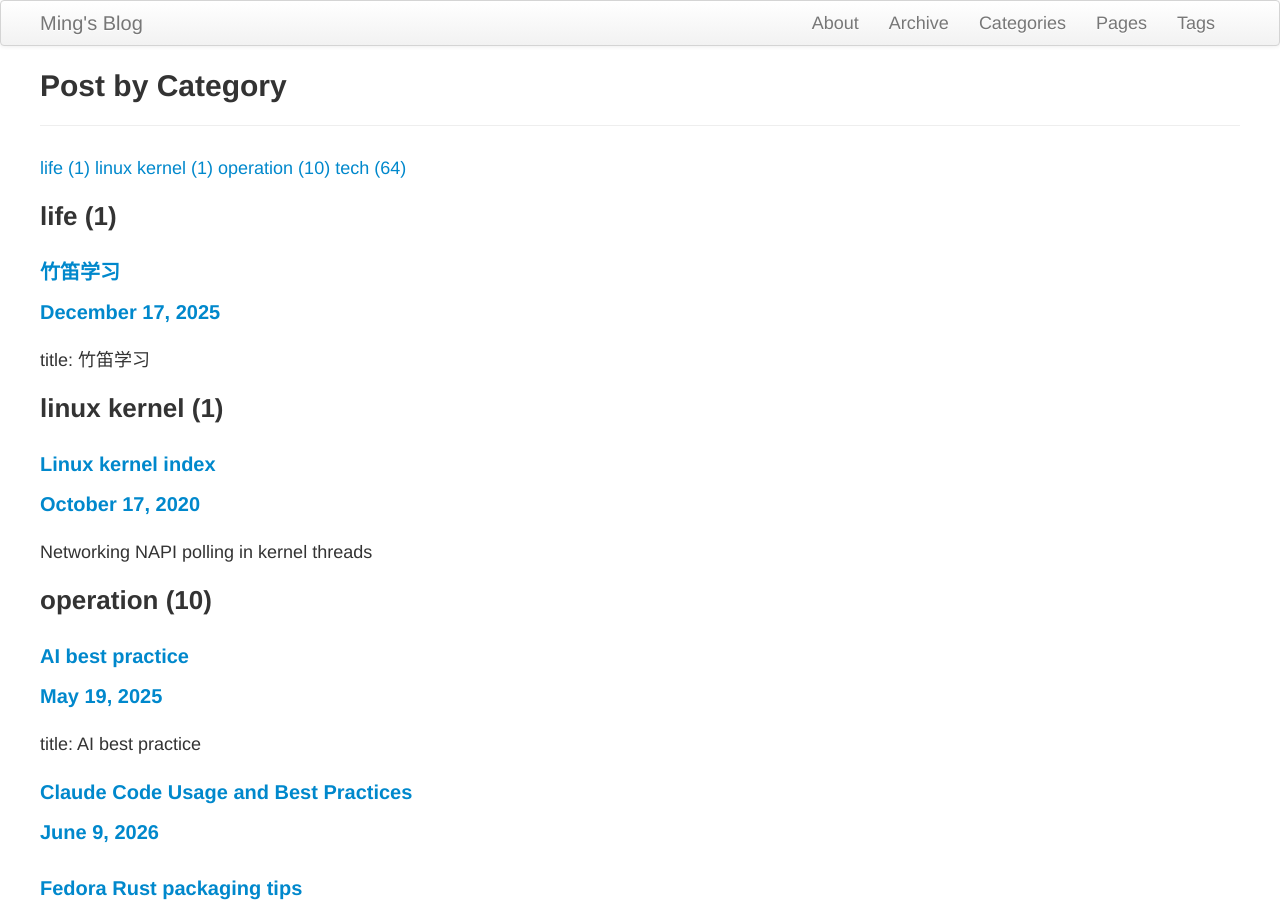
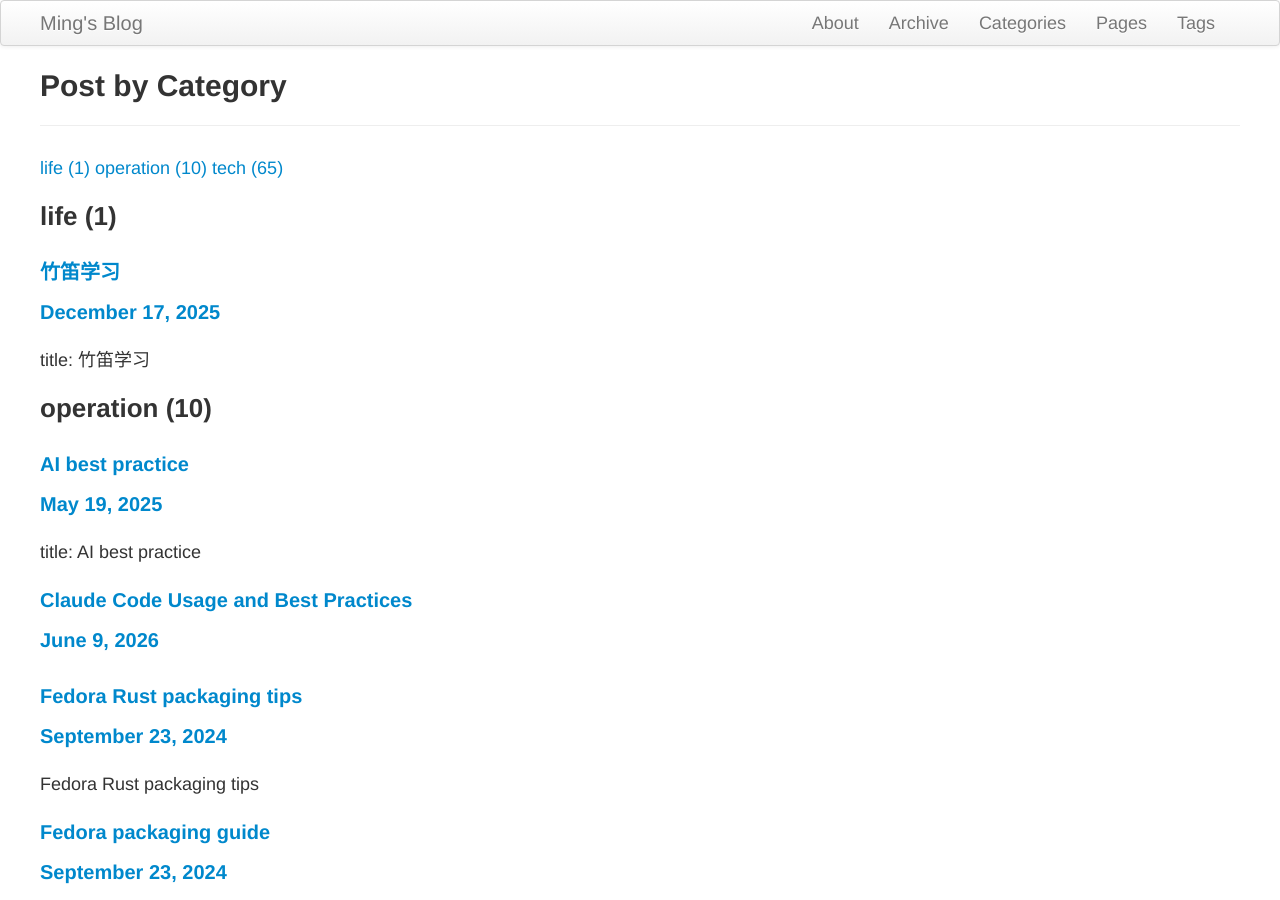
Before and after one commit to ming1/ming1.github.io, a Jekyll site: the page built from archivebycategory.md, in a window 1280 px wide and 900 px high. Built offline with Jekyll 4.4.1, drawn with Linux system fonts in a browser that asks for light colours; Markdown is read by kramdown in place of the engine named in the settings; a style sheet for code colours, icons or effects is not loaded; some of the changed text lies outside the part shown.

Commit message:
posts: normalize category usage
- linux-vfs-subsystem-explained: use singular 'category:' key (was 'categories:')
- linux-kernel-index: fold lone 'linux kernel' category into 'tech'
  (drops the space-in-URL /linux%20kernel/ path)
- CLAUDE.md: document the categories actually in use (tech | operation | life)

```diff
--- a/_posts/2030-10-17-linux-kernel-index.md
+++ b/_posts/2030-10-17-linux-kernel-index.md
@@ -1,7 +1,7 @@
 ---
 title: Linux kernel index
 date: 2020-10-17 00:18:03
-category: linux kernel
+category: tech
 tags: [reference, link]
 ---
 
```
Also changed, not shown: CLAUDE.md (+1 -1 lines), _posts/2026-03-06-linux-vfs-subsystem-explained.md (+1 -1 lines).
